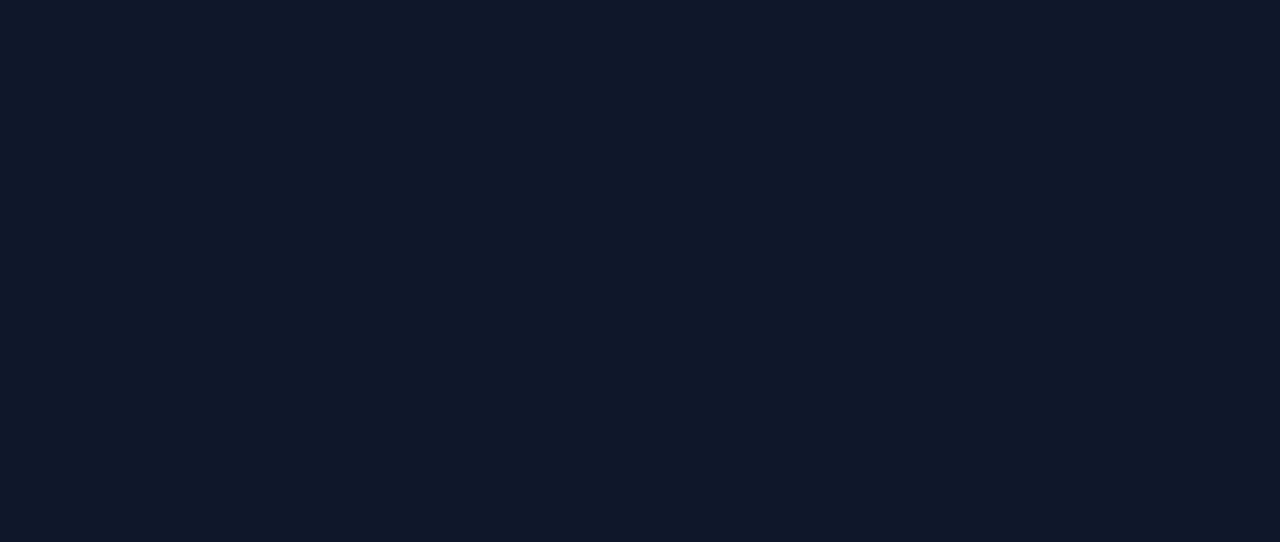
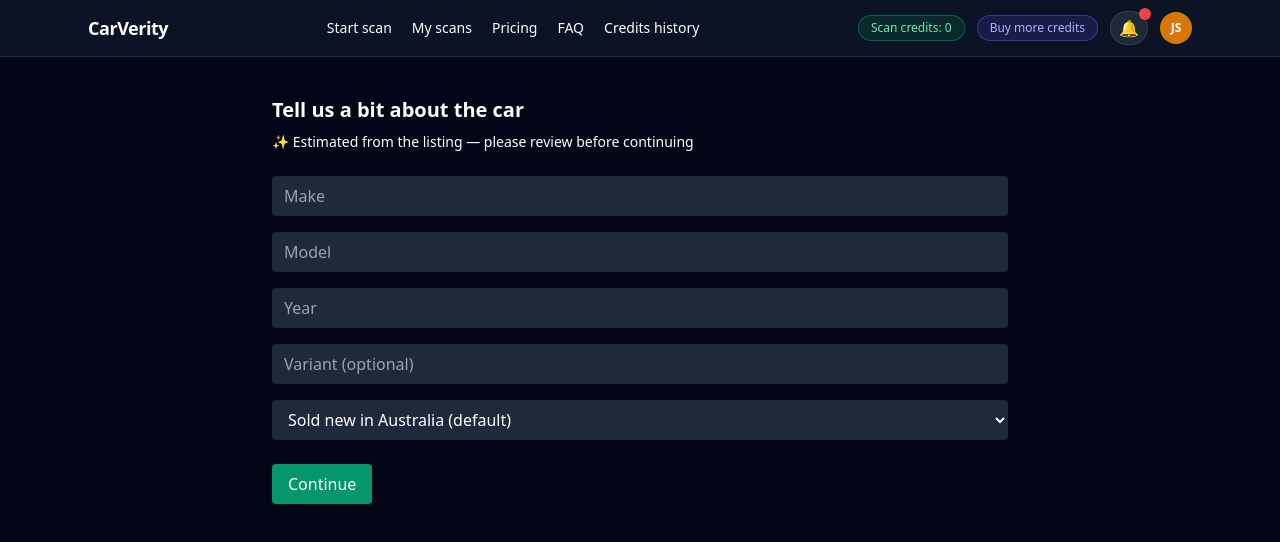
Before and after one commit to jeremy-swallow/carverity-clean, a React (Vite) app: page /online/vehicle-details in a window 1280 px wide. Before the commit this address led to /online/start. Shown: the top 542 px of the page. Built offline with nearby package versions, Linux system fonts and the light colour scheme; the HTML template or start-up script is replaced by a standard one.

Commit message:
fix: hydrate vehicle fields from scanProgress + merge-safe updates

```diff
--- a/src/pages/OnlineVehicleDetails.tsx
+++ b/src/pages/OnlineVehicleDetails.tsx
@@ -1,3 +1,8 @@
+/* =========================================================
+   OnlineVehicleDetails — Hydrates from saved scan progress
+   (vehicle values extracted from API or user-edited)
+   ========================================================= */
+
 import { useEffect, useState } from "react";
 import { useNavigate } from "react-router-dom";
 import { loadProgress, saveProgress } from "../utils/scanProgress";
@@ -22,18 +27,15 @@ export default function OnlineVehicleDetails() {
   });
 
   //
-  // 🔄 HYDRATE FROM SAVED PROGRESS (MERGED FROM API)
+  // 🟢 HYDRATE FROM SAVED PROGRESS (MERGED FROM API)
   //
   useEffect(() => {
-    const progress = loadProgress() as any;
+    const saved = loadProgress();
 
-    if (!progress || progress.type !== "online") {
-      console.warn("⚠️ No scan progress — sending back to start");
-      navigate("/online/start", { replace: true });
-      return;
-    }
+    // Nothing saved yet — do nothing
+    if (!saved) return;
 
-    const v = progress?.vehicle ?? {};
+    const v = saved.vehicle ?? {};
 
     setVehicle({
       make: v.make ?? "",
@@ -43,28 +45,41 @@ export default function OnlineVehicleDetails() {
       importStatus:
         v.importStatus ?? "Sold new in Australia (default)",
     });
-  }, [navigate]);
+  }, []);
 
   //
-  // 💾 SAVE & CONTINUE
+  // ✏️ Update field + persist without overwriting other keys
+  //
+  function updateField<K extends keyof VehicleState>(
+    key: K,
+    value: VehicleState[K]
+  ) {
+    const updated = { ...vehicle, [key]: value };
+    setVehicle(updated);
+
+    saveProgress({
+      vehicle: updated,
+      step: "/online/vehicle",
+      type: "online",
+    });
+  }
+
+  //
+  // ➡️ Continue to next page
   //
   function handleContinue() {
     saveProgress({
-      ...loadProgress(),
-      step: "/online/conditions",
       vehicle,
+      step: "/online/next",
+      type: "online",
     });
 
-    navigate("/online/conditions");
-  }
-
-  function updateField(field: keyof VehicleState, value: string) {
-    setVehicle(v => ({ ...v, [field]: value }));
+    navigate("/online/next");
   }
 
   return (
     <div className="max-w-3xl mx-auto px-4 py-10">
-      <h1 className="text-2xl font-semibold mb-2">
+      <h1 className="text-xl font-semibold mb-2">
         Tell us a bit about the car
       </h1>
 
@@ -72,49 +87,50 @@ export default function OnlineVehicleDetails() {
         ✨ Estimated from the listing — please review before continuing
       </p>
 
-      <div className="space-y-3">
+      <div className="space-y-4">
         <input
-          className="w-full bg-slate-800 border border-slate-600 rounded px-3 py-2"
+          className="w-full bg-slate-800 px-3 py-2 rounded"
           placeholder="Make"
           value={vehicle.make}
-          onChange={e => updateField("make", e.target.value)}
+          onChange={(e) => updateField("make", e.target.value)}
         />
 
         <input
-          className="w-full bg-slate-800 border border-slate-600 rounded px-3 py-2"
+          className="w-full bg-slate-800 px-3 py-2 rounded"
           placeholder="Model"
           value={vehicle.model}
-          onChange={e => updateField("model", e.target.value)}
+          onChange={(e) => updateField("model", e.target.value)}
         />
 
         <input
-          className="w-full bg-slate-800 border border-slate-600 rounded px-3 py-2"
+          className="w-full bg-slate-800 px-3 py-2 rounded"
           placeholder="Year"
           value={vehicle.year}
-          onChange={e => updateField("year", e.target.value)}
+          onChange={(e) => updateField("year", e.target.value)}
         />
 
         <input
-          className="w-full bg-slate-800 border border-slate-600 rounded px-3 py-2"
+          className="w-full bg-slate-800 px-3 py-2 rounded"
           placeholder="Variant (optional)"
           value={vehicle.variant}
-          onChange={e => updateField("variant", e.target.value)}
+          onChange={(e) => updateField("variant", e.target.value)}
         />
 
         <select
-          className="w-full bg-slate-800 border border-slate-600 rounded px-3 py-2"
+          className="w-full bg-slate-800 px-3 py-2 rounded"
           value={vehicle.importStatus}
-          onChange={e => updateField("importStatus", e.target.value)}
+          onChange={(e) =>
+            updateField("importStatus", e.target.value)
+          }
         >
           <option>Sold new in Australia (default)</option>
-          <option>Imported — Compliance plated in Australia</option>
-          <option>Imported — Personal / Parallel import</option>
+          <option>Imported — requires additional checks</option>
           <option>Unknown import status</option>
         </select>
       </div>
 
       <button
-        className="mt-6 bg-emerald-600 text-white rounded px-4 py-2"
+        className="mt-6 bg-emerald-600 px-4 py-2 rounded text-white"
         onClick={handleContinue}
       >
         Continue
```
